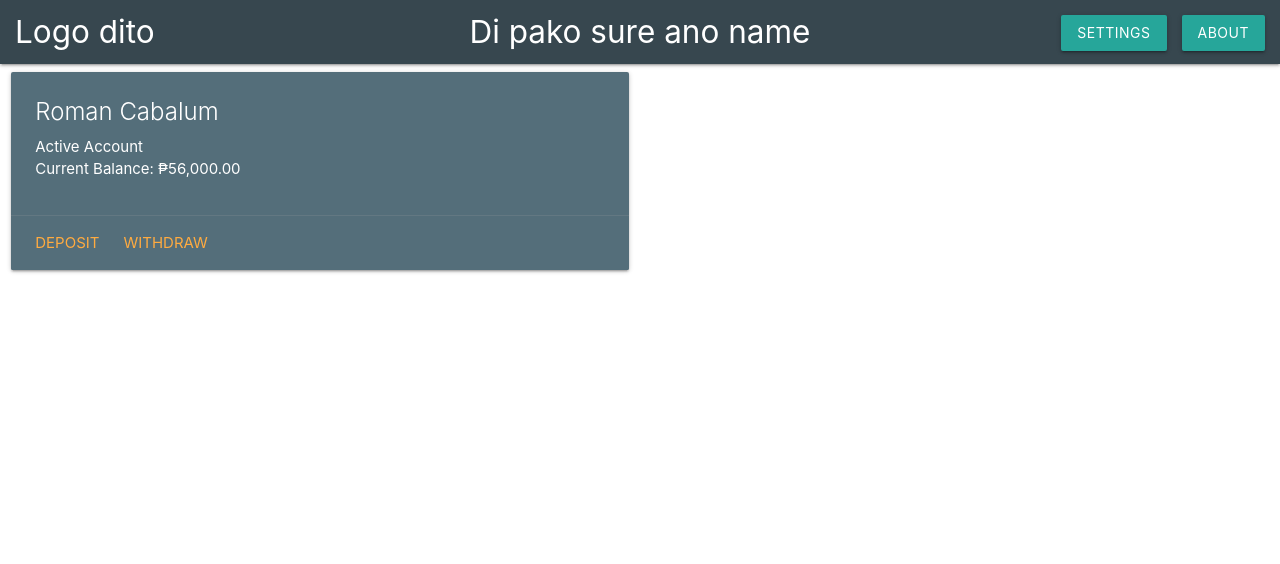
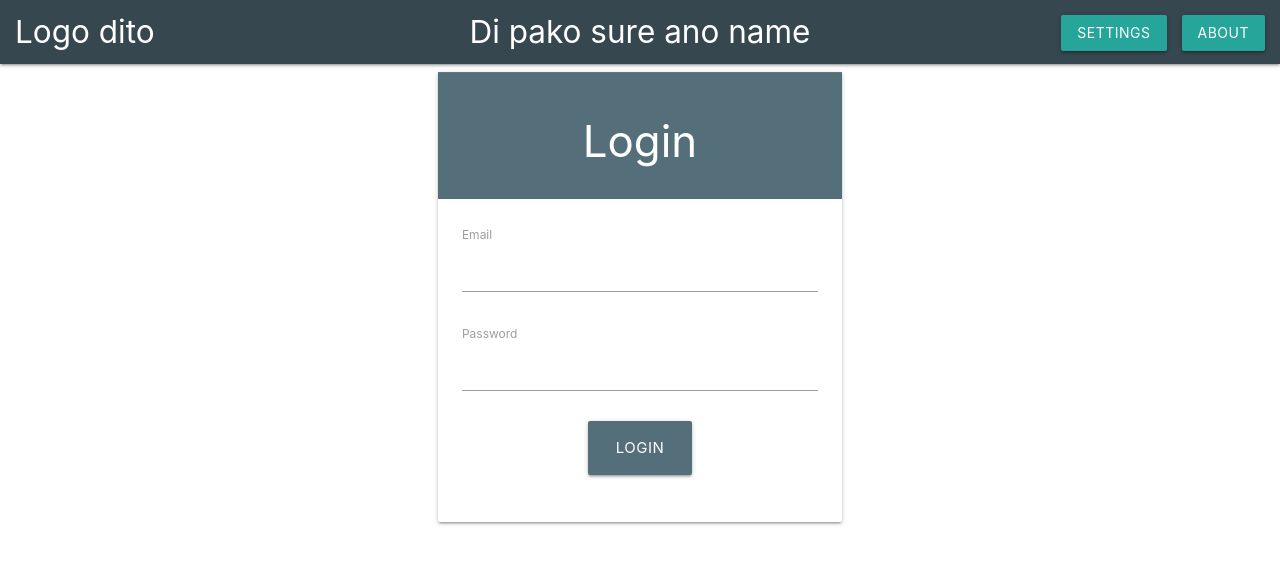
Before and after one commit to hyoinkyouma/banking-app, a React (Create React App) app: page / in a window 1280 px wide. Shown: the top 564 px of the page. Built offline with nearby package versions, Linux system fonts and the light colour scheme.

Commit message:
add login screen

```diff
--- a/src/App.js
+++ b/src/App.js
@@ -5,9 +5,11 @@ import WithdrawModal from "./components/withdrawModal";
 import { useState } from "react";
 import financialUtils from "./utils/financialUtils";
 import "./style.css";
+import LoginScreen from "./components/loginscreen";
 
 function App() {
   const [balance, setStateBalance] = useState(56000);
+  const [isLoggedIn, setLogin] = useState(false);
 
   const user = {
     name: "Roman Cabalum",
@@ -15,6 +17,11 @@ function App() {
     balance: balance,
   };
 
+  const registeredUsers = [
+    { email: "roman.cabalum@gmail.com", password: "1234" },
+  ];
+
+  if (isLoggedIn === true) {
     return (
       <>
         <Nav />
@@ -37,6 +44,14 @@ function App() {
         />
       </>
     );
+  } else {
+    return (
+      <>
+        <Nav />
+        <LoginScreen setLogin={setLogin} registeredUsers={registeredUsers} />
+      </>
+    );
+  }
 }
 
 export default App;
--- /dev/null
+++ b/src/components/loginscreen.js
@@ -0,0 +1,66 @@
+import { useState } from "react";
+
+function LoginScreen(prop) {
+  const [inputEmail, setInputEmail] = useState("");
+  const [inputPassword, setInputPassword] = useState("");
+
+  const handleInputPass = (event) => {
+    setInputPassword(event.target.value);
+  };
+  const handleInputEmail = (event) => {
+    setInputEmail(event.target.value);
+  };
+
+  const handleLogin = () => {
+    const { email, password } = prop.registeredUsers[0];
+    if (email === inputEmail && password === inputPassword) {
+      prop.setLogin(true);
+    }
+  };
+  return (
+    <>
+      <div className="row">
+        <div className="col s12 m8 l4 offset-m2 offset-l4">
+          <div className="card">
+            <div className="card-action center blue-grey darken-1 white-text">
+              <h3>Login</h3>
+            </div>
+            <div className="card-content">
+              <div className="htmlForm-field">
+                <label htmlFor="username">Email</label>
+                <input
+                  type="text"
+                  id="username"
+                  value={inputEmail}
+                  onChange={handleInputEmail}
+                />
+              </div>
+              <br />
+              <div className="htmlForm-field">
+                <label htmlFor="password">Password</label>
+                <input
+                  type="password"
+                  id="password"
+                  value={inputPassword}
+                  onChange={handleInputPass}
+                />
+              </div>
+              <br />
+              <div className="html-field center">
+                <button
+                  className="btn-large waves-effect blue-grey darken-1 waves-dark"
+                  onClick={handleLogin}
+                >
+                  Login
+                </button>
+              </div>
+              <br />
+            </div>
+          </div>
+        </div>
+      </div>
+    </>
+  );
+}
+
+export default LoginScreen;
```
Lines whose indentation alone changed are shown as unchanged.
